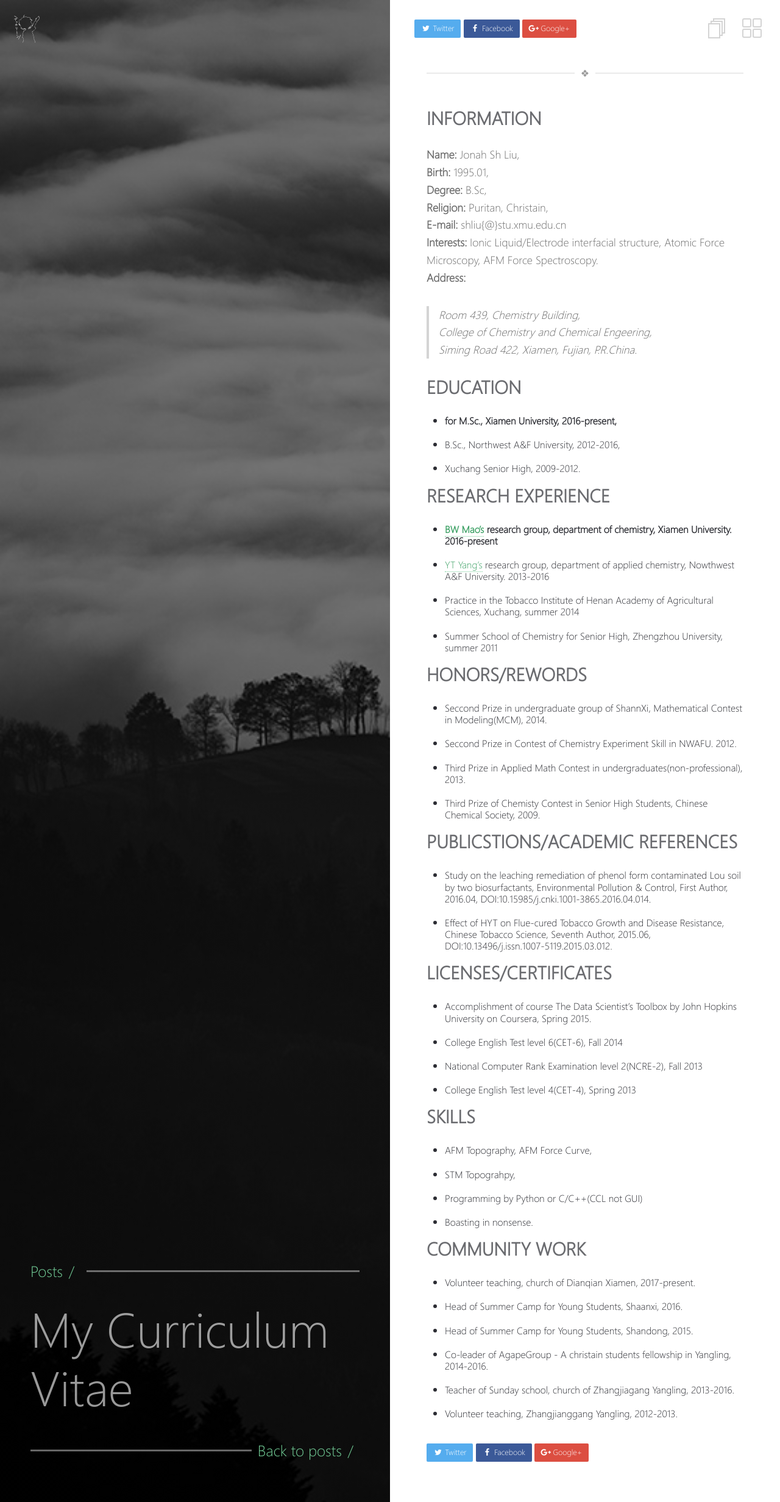
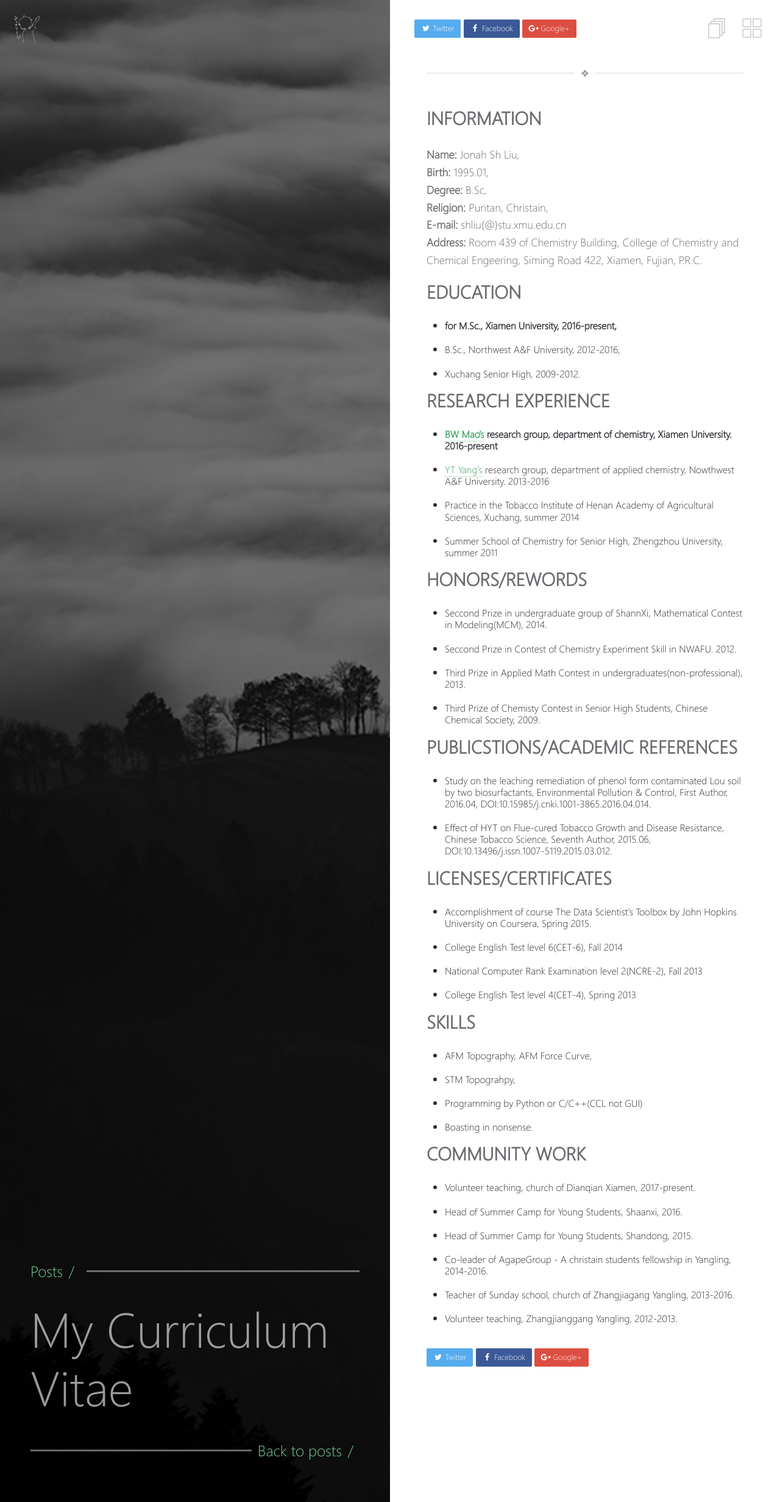
Before and after one commit to shuayliu/shuayliu.github.io, a Jekyll site: the page built from _pages/Curriculum_Vitae.md, in a window 1280 px wide. Shown: the whole page at 61% size. Built offline with Jekyll 4.4.1, drawn with Linux system fonts in a browser that asks for light colours.

Commit message:
Revert "update address and interests"
This reverts commit d21406c4c9f4436b089869c7b5ebfa7f46f04f28.

```diff
--- a/_pages/Curriculum_Vitae.md
+++ b/_pages/Curriculum_Vitae.md
@@ -11,11 +11,7 @@ permalink: /cv.html
 **Degree:** B.Sc,
 **Religion:** Puritan, Christain,
 **E-mail:** shliu{@}stu.xmu.edu.cn
-**Interests:** Ionic Liquid/Electrode interfacial structure, Atomic Force Microscopy,  AFM Force Spectroscopy.
-**Address:**
-> Room 439, Chemistry Building,
-> College of Chemistry and Chemical Engeering,
-> Siming Road 422, Xiamen, Fujian, P.R.China.
+**Address:** Room 439 of Chemistry Building, College of Chemistry and Chemical Engeering, Siming Road 422, Xiamen, Fujian, P.R.C.
 
 ## EDUCATION
 - **for M.Sc., Xiamen University, 2016-present,**
```
